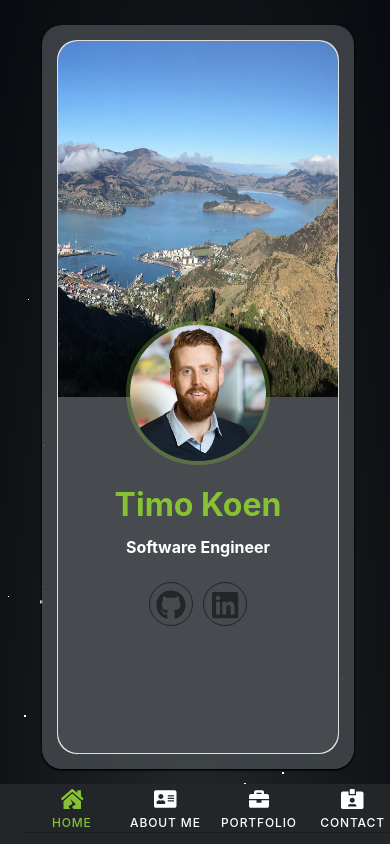
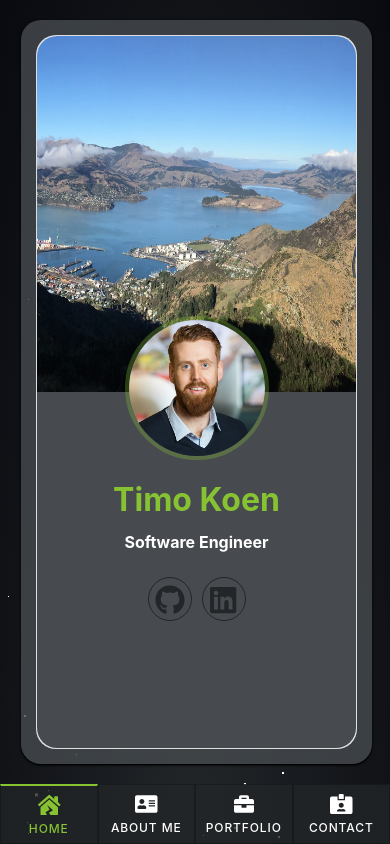
Before and after one commit to tkoen93/timokoen.dev, an Angular app: page / in a window 390 px wide. Built offline with nearby package versions, Linux system fonts and the light colour scheme.

Commit message:
Update mobile menu

```diff
--- a/src/app/app.component.scss
+++ b/src/app/app.component.scss
@@ -10,7 +10,9 @@
 
     @media screen and (max-width: $device-tablet-1) {
         height: calc(100vh - 100px);
-        margin-top: 25px;
+        width: 90vw;
+        margin-left: 15px;
+        margin-top: 20px;
     }
 }
 
--- a/src/app/navbar/navbar.component.html
+++ b/src/app/navbar/navbar.component.html
@@ -24,7 +24,7 @@
 </div>
 <div class="mobileNav">
     <ul class="row">
-        <li *ngFor="let navItem of navItems">
+        <li *ngFor="let navItem of navItems" class="{{ selectedRoute == navItem.route ? 'active' : '' }}">
             <a class="nav-link-mobile{{ selectedRoute == navItem.route ? '-active' : '' }}" routerLink="{{ navItem.route }}">
                 <fa-icon [icon]="navItem.icon"></fa-icon><br />
                 <span>{{ navItem.name }}</span>
--- a/src/app/navbar/navbar.component.scss
+++ b/src/app/navbar/navbar.component.scss
@@ -83,23 +83,36 @@ a.logo-text:hover {
         bottom: 0;
         height: 60px;
         width: 100%;
-        background: #222629;
+        $color: #222629;
+        background: rgba($color, 0.8);
         text-align: center;
+        box-sizing: border-box;
     }
 }
 
-.mobileNav li a {
+.mobileNav li {
     font-size: 12px;
     font-weight: 500;
     display: block;
     position: relative;
-    border-bottom: 1px solid rgba(9, 10, 12, 0.29);
+    border: 1px solid rgba(9, 10, 12, 0.29);
     text-transform: uppercase;
     letter-spacing: 0.055rem;
-    width: 24vw;
+    width: 25%;
+    padding: 4px 0;
+}
+
+.mobileNav li.active {
+    border-top: 2px solid rgba(#86C232, 1);
 }
 
 .nav-link-mobile-active {
     color: #86C232;
-    border-bottom: 2px solid rgba(#86C232, 1);
 }
+
+.mobileNav ul {
+    padding-left: 0px;
+    margin: auto;
+    height: 100%;
+    width: 100%;
+}
```
